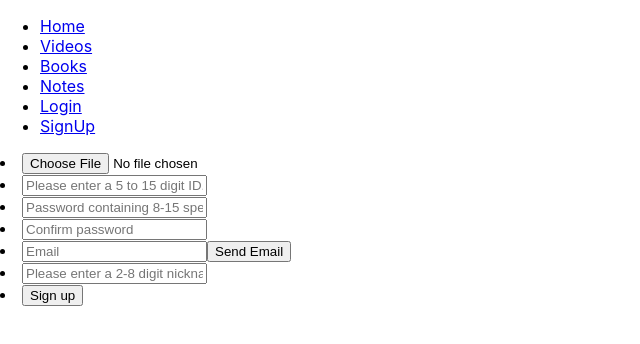
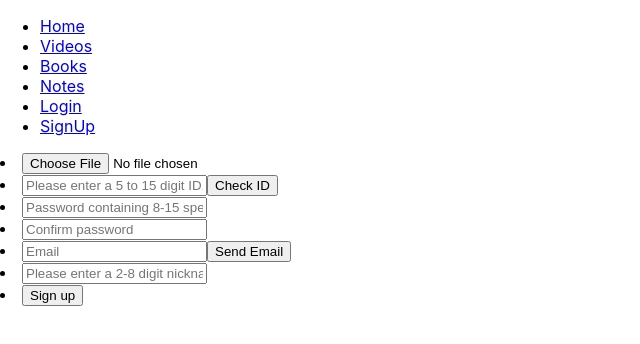
Before and after one commit to maaaaaaaaad/videos, a React (Create React App) app in the folder client/: page /signup in a window 1280 px wide. Shown: the top 344 px of the page, without its empty margins (0-640 px from the left). Built offline with nearby package versions, Linux system fonts and the light colour scheme; no server answers.

Commit message:
Create check id format frontend

```diff
--- a/client/src/components/SignUp/SignUpControllers.tsx
+++ b/client/src/components/SignUp/SignUpControllers.tsx
@@ -45,6 +45,21 @@ const SignUpControllers = () => {
         window.alert(`This user id or email or nickname is already taken.`);
       }
     }
+  };
+
+  const handleCheckId = (e: React.MouseEvent<HTMLButtonElement>) => {
+    e.preventDefault();
+
+    const idFormat = /^[A-Za-z0-9]{5,15}$/;
+    const id = (state!.formInfo as SignUpForm).userId;
+
+    const checkId: boolean = idFormat.test(id);
+
+    if (!checkId) {
+      return window.alert("Please check id format");
+    }
+
+    //api
   };
 
   const handleSendEmail = async (e: React.MouseEvent<HTMLButtonElement>) => {
@@ -111,6 +126,7 @@ const SignUpControllers = () => {
     <SignUpView
       handleChange={handleChange}
       handleSubmitBtn={handleSubmitBtn}
+      handleCheckId={handleCheckId}
       handleSendEmail={handleSendEmail}
       handleEmailKey={handleEmailKey}
       handleSignEmail={handleSignEmail}
--- a/client/src/components/SignUp/SignUpView.tsx
+++ b/client/src/components/SignUp/SignUpView.tsx
@@ -4,6 +4,7 @@ import { SignUpHandler } from "../../types/Sign/Sign.interface";
 const SignUpView: React.FC<SignUpHandler> = ({
   handleChange,
   handleSubmitBtn,
+  handleCheckId,
   handleSendEmail,
   handleEmailKey,
   handleSignEmail,
@@ -36,6 +37,7 @@ const SignUpView: React.FC<SignUpHandler> = ({
             pattern="^[A-za-z0-9]{5,15}$"
             onChange={(e) => handleChange(e)}
           />
+          <button onClick={(e) => handleCheckId(e)}>Check ID</button>
         </li>
         <li>
           <input
--- a/client/src/types/Sign/Sign.interface.ts
+++ b/client/src/types/Sign/Sign.interface.ts
@@ -7,6 +7,7 @@ export interface SignUpHandler extends ChangeHandler {
   loadingSpanner: boolean;
   emailKey: string | null;
   okEmail: boolean;
+  handleCheckId: (e: React.MouseEvent<HTMLButtonElement>) => void;
   handleSendEmail: (e: React.MouseEvent<HTMLButtonElement>) => void;
   handleEmailKey: (e: React.ChangeEvent<HTMLInputElement>) => void;
   handleSignEmail: (e: React.MouseEvent<HTMLButtonElement>) => void;
```
